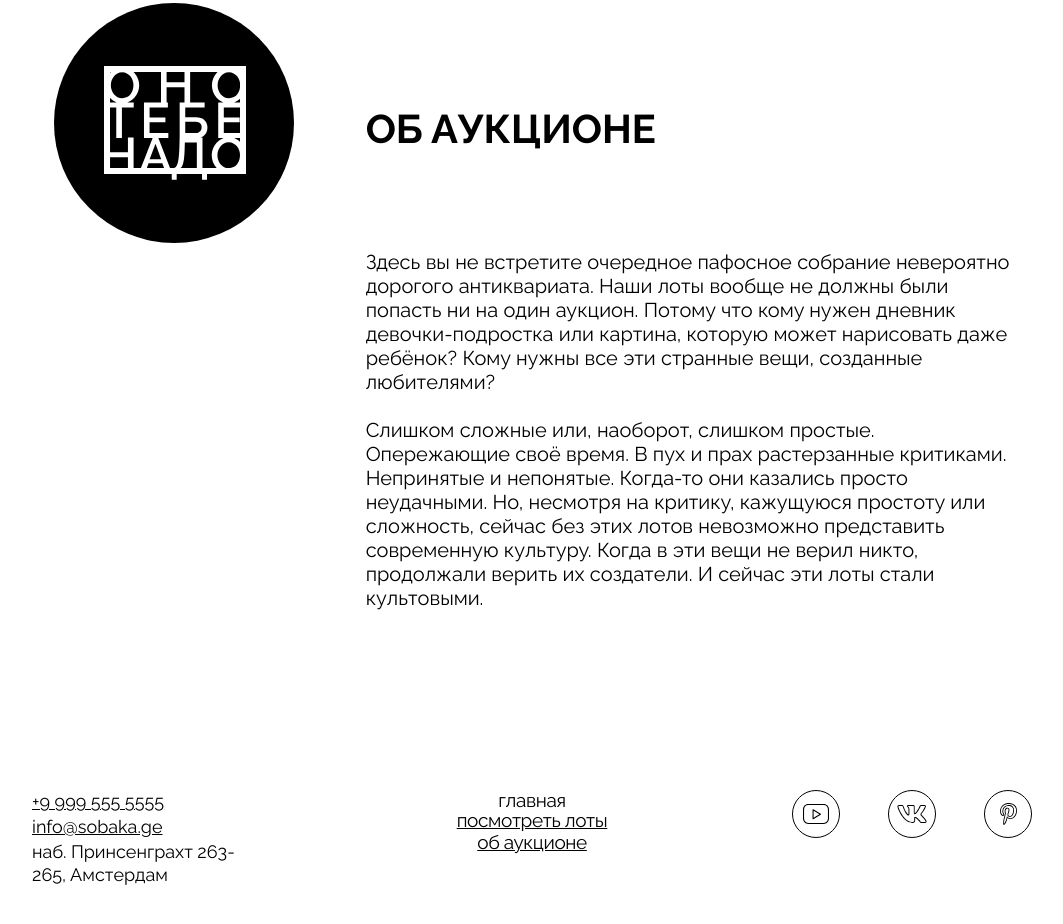
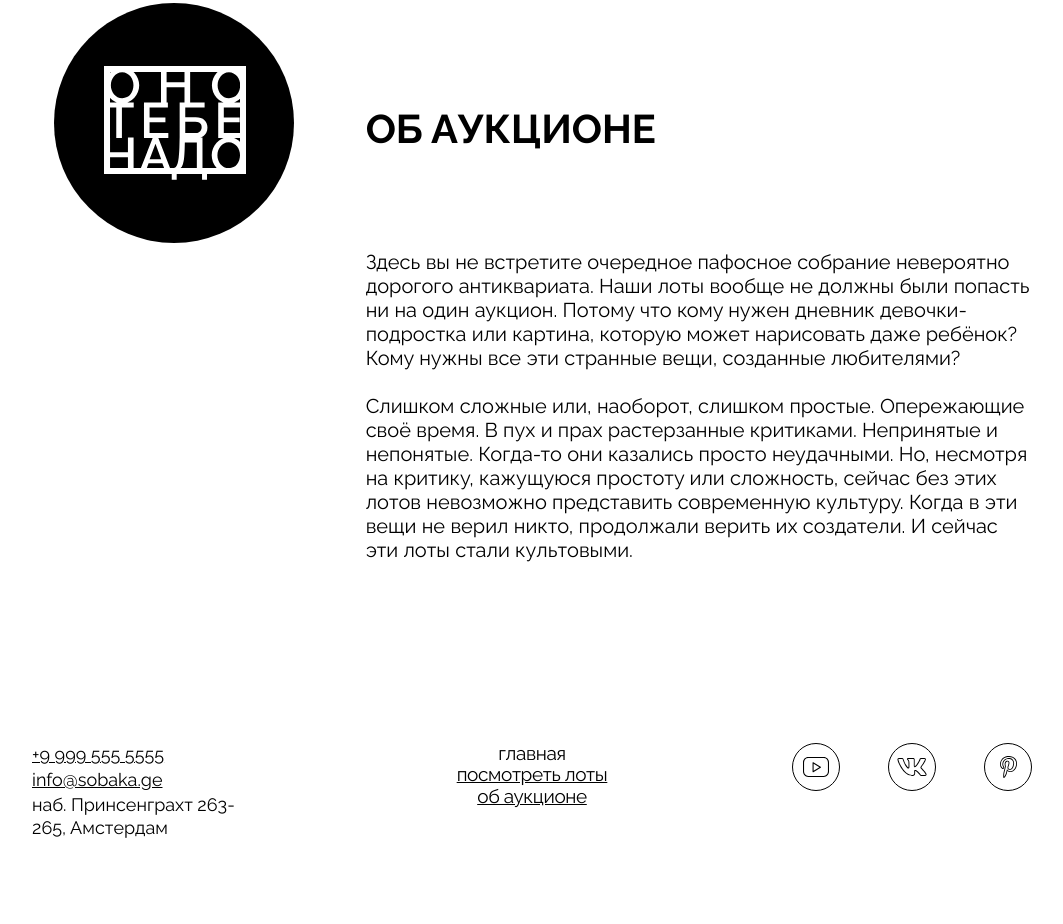
Before and after one commit to JuliaKonopelcheva/ono-tebe-nado, a plain HTML site: page index.html in a window 1280 px wide. Shown: the part 2101-3025 px from the top of the page, without its empty margins (108-1171 px from the left). Drawn offline with Linux system fonts and the light colour scheme.

Commit message:
Изменила отступы между секциями

```diff
--- a/styles/style.css
+++ b/styles/style.css
@@ -238,10 +238,10 @@
 
 .about__column {
   display: grid;
-  grid-template-columns: 32%  62%;
+  grid-template-columns: 32%  63.4%;
   justify-items: center;
   gap: 23px;
-  padding: 146px 24px;
+  padding: 146px 24px 0 24px;
 }
 
 .about__card-logo {
@@ -288,7 +288,7 @@
   display: grid;
   grid-template-columns: 24% 52% 24%;
   justify-content: stretch;
-  padding: 10px 50px 88px 50px;
+  padding: 157px 50px 88px 50px;
 }
 
 .footer__address {
@@ -314,7 +314,7 @@
   justify-content: center;
   align-items: center;
   padding: 0;
-  line-height: 20px;
+  line-height: 21px;
   list-style: none;
 }
 
```
